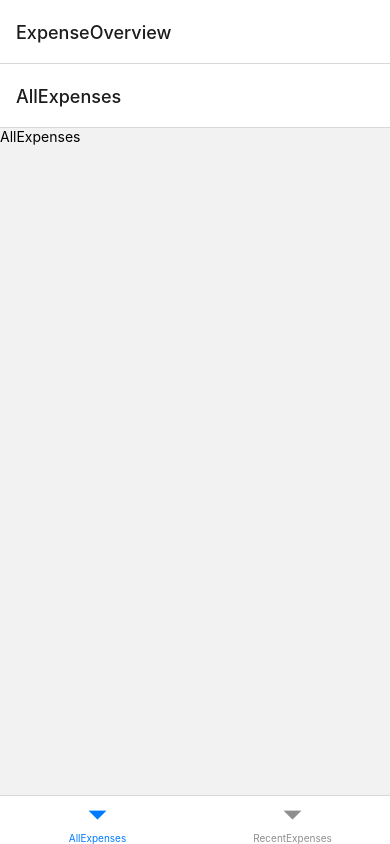
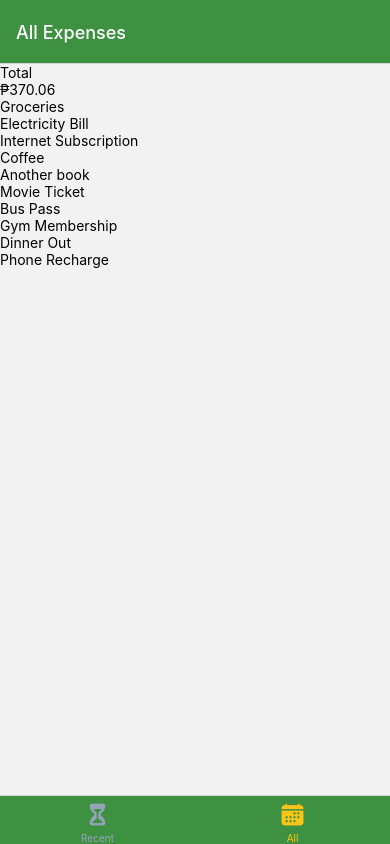
Before and after one commit to aaronersando/Expense-Tracker-App, a React Native app: screen /AllExpenses in a window 390 px wide. Built offline with nearby package versions, Linux system fonts and the light colour scheme.

Commit message:
Implement expenses overview with navigation and summary components

```diff
--- a/App.js
+++ b/App.js
@@ -6,15 +6,46 @@ import { createBottomTabNavigator } from "@react-navigation/bottom-tabs";
 import ManageExpenses from "./screens/ManageExpenses";
 import AllExpenses from "./screens/AllExpenses";
 import RecentExpenses from "./screens/RecentExpenses";
+import { GlobalStyles } from "./constants/styles";
+import { Ionicons } from "@expo/vector-icons";
 
 const Stack = createNativeStackNavigator();
 const BottomTabs = createBottomTabNavigator();
 
 function ExpenseOverview() {
   return (
-    <BottomTabs.Navigator>
-      <BottomTabs.Screen name="AllExpenses" component={AllExpenses} />
-      <BottomTabs.Screen name="RecentExpenses" component={RecentExpenses} />
+    <BottomTabs.Navigator
+      screenOptions={{
+        headerStyle: { backgroundColor: GlobalStyles.colors.primary500 },
+        headerTintColor: "white",
+        tabBarStyle: { backgroundColor: GlobalStyles.colors.primary500 },
+        tabBarActiveTintColor: GlobalStyles.colors.accent500,
+      }}
+    >
+      <BottomTabs.Screen
+        name="RecentExpenses"
+        component={RecentExpenses}
+        options={{
+          title: "Recent Expenses",
+          tabBarLabel: "Recent",
+          tabBarIcon: ({ color, size }) => (
+            <Ionicons name="hourglass" size={size} color={color} />
+          ),
+          tabBarInactiveTintColor: GlobalStyles.colors.gray400,
+        }}
+      />
+      <BottomTabs.Screen
+        name="AllExpenses"
+        component={AllExpenses}
+        options={{
+          title: "All Expenses",
+          tabBarLabel: "All",
+          tabBarIcon: ({ color, size }) => (
+            <Ionicons name="calendar" size={size} color={color} />
+          ),
+          tabBarInactiveTintColor: GlobalStyles.colors.gray400,
+        }}
+      />
     </BottomTabs.Navigator>
   );
 }
@@ -25,7 +56,11 @@ function App() {
       <StatusBar style="dark" />
       <NavigationContainer>
         <Stack.Navigator>
-          <Stack.Screen name="ExpenseOverview" component={ExpenseOverview} />
+          <Stack.Screen
+            name="ExpenseOverview"
+            component={ExpenseOverview}
+            options={{ headerShown: false }}
+          />
           <Stack.Screen name="ManageExpenses" component={ManageExpenses} />
         </Stack.Navigator>
       </NavigationContainer>
--- /dev/null
+++ b/components/ExpensesOutput/ExpensesList.js
@@ -0,0 +1,16 @@
+import { View, Text, FlatList } from "react-native";
+import React from "react";
+
+function renderExpenseItem(itemData) {
+  return <Text>{itemData.item.description}</Text>;
+}
+
+export default function ExpensesList({ expenses }) {
+  return (
+    <FlatList
+      data={expenses}
+      renderItem={renderExpenseItem}
+      keyExtractor={(item) => item.id}
+    />
+  );
+}
--- /dev/null
+++ b/components/ExpensesOutput/ExpensesOutput.js
@@ -0,0 +1,76 @@
+import { View, Text, FlatList } from "react-native";
+import React from "react";
+import ExpensesSummary from "./ExpensesSummary";
+import ExpensesList from "./ExpensesList";
+
+const DUMMY_EXPENSES = [
+  {
+    id: "e1",
+    description: "Groceries",
+    amount: 54.23,
+    date: new Date("2022-02-10"),
+  },
+  {
+    id: "e2",
+    description: "Electricity Bill",
+    amount: 89.99,
+    date: new Date("2022-02-12"),
+  },
+  {
+    id: "e3",
+    description: "Internet Subscription",
+    amount: 45.0,
+    date: new Date("2022-02-13"),
+  },
+  {
+    id: "e4",
+    description: "Coffee",
+    amount: 4.5,
+    date: new Date("2022-02-14"),
+  },
+  {
+    id: "e5",
+    description: "Another book",
+    amount: 18.59,
+    date: new Date("2022-02-18"),
+  },
+  {
+    id: "e6",
+    description: "Movie Ticket",
+    amount: 12.0,
+    date: new Date("2022-02-19"),
+  },
+  {
+    id: "e7",
+    description: "Bus Pass",
+    amount: 30.0,
+    date: new Date("2022-02-20"),
+  },
+  {
+    id: "e8",
+    description: "Gym Membership",
+    amount: 60.0,
+    date: new Date("2022-02-21"),
+  },
+  {
+    id: "e9",
+    description: "Dinner Out",
+    amount: 35.75,
+    date: new Date("2022-02-22"),
+  },
+  {
+    id: "e10",
+    description: "Phone Recharge",
+    amount: 20.0,
+    date: new Date("2022-02-23"),
+  },
+];
+
+export default function ExpensesOutput({ expenses, expensesPeriod }) {
+  return (
+    <View>
+      <ExpensesSummary expenses={DUMMY_EXPENSES} periodName={expensesPeriod} />
+      <ExpensesList expenses={DUMMY_EXPENSES} />
+    </View>
+  );
+}
--- /dev/null
+++ b/components/ExpensesOutput/ExpensesSummary.js
@@ -0,0 +1,14 @@
+import { View, Text } from "react-native";
+import React from "react";
+
+export default function ExpensesSummary({ expenses, periodName }) {
+  const expenseSum = expenses.reduce((sum, expense) => {
+    return sum + expense.amount;
+  }, 0);
+  return (
+    <View>
+      <Text>{periodName}</Text>
+      <Text>₱{expenseSum.toFixed(2)}</Text>
+    </View>
+  );
+}
--- /dev/null
+++ b/constants/styles.js
@@ -0,0 +1,43 @@
+export const GlobalStyles = {
+  colors: {
+    // Primary (Green)
+    primary50: "#e3f9e5",
+    primary100: "#c1eac5",
+    primary200: "#a3d9a5",
+    primary300: "#7bc47f",
+    primary400: "#57ae5b",
+    primary500: "#3f9142", // Main green
+    primary600: "#2f8132",
+    primary700: "#207227",
+    primary800: "#0e5814",
+    primary900: "#05400a",
+
+    // Accent (Yellow-Gold)
+    accent50: "#fffbe6",
+    accent100: "#fff3bf",
+    accent200: "#ffec99",
+    accent300: "#ffe066",
+    accent400: "#ffd43b",
+    accent500: "#fcc419",
+
+    // Error (Red)
+    error50: "#ffe3e3",
+    error100: "#ffbdbd",
+    error200: "#ff9b9b",
+    error300: "#f86a6a",
+    error400: "#ef4e4e",
+    error500: "#e12d39",
+
+    // Grays
+    gray50: "#f8fafc",
+    gray100: "#f1f5f9",
+    gray200: "#e2e8f0",
+    gray300: "#cbd5e1",
+    gray400: "#94a3b8",
+    gray500: "#64748b",
+    gray600: "#475569",
+    gray700: "#334155",
+    gray800: "#1e293b",
+    gray900: "#0f172a",
+  },
+};
--- a/screens/AllExpenses.js
+++ b/screens/AllExpenses.js
@@ -1,10 +1,7 @@
 import { View, Text } from "react-native";
 import React from "react";
+import ExpensesOutput from "../components/ExpensesOutput/ExpensesOutput";
 
 export default function AllExpenses() {
-  return (
-    <View>
-      <Text>AllExpenses</Text>
-    </View>
-  );
+  return <ExpensesOutput expensesPeriod={"Total"} />;
 }
--- a/screens/RecentExpenses.js
+++ b/screens/RecentExpenses.js
@@ -1,10 +1,7 @@
 import { View, Text } from "react-native";
 import React from "react";
+import ExpensesOutput from "../components/ExpensesOutput/ExpensesOutput";
 
 export default function RecentExpenses() {
-  return (
-    <View>
-      <Text>RecentExpenses</Text>
-    </View>
-  );
+  return <ExpensesOutput expensesPeriod={"Last 7 days"} />;
 }
```
